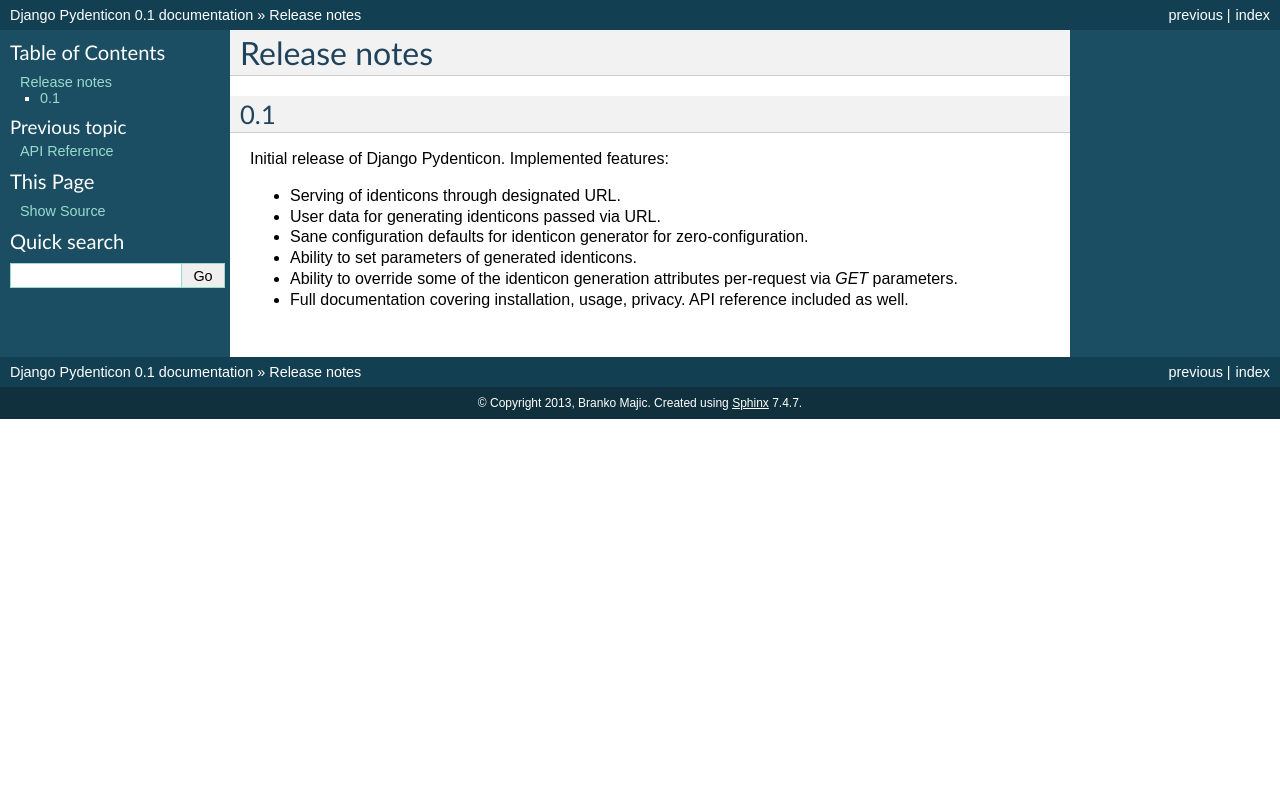
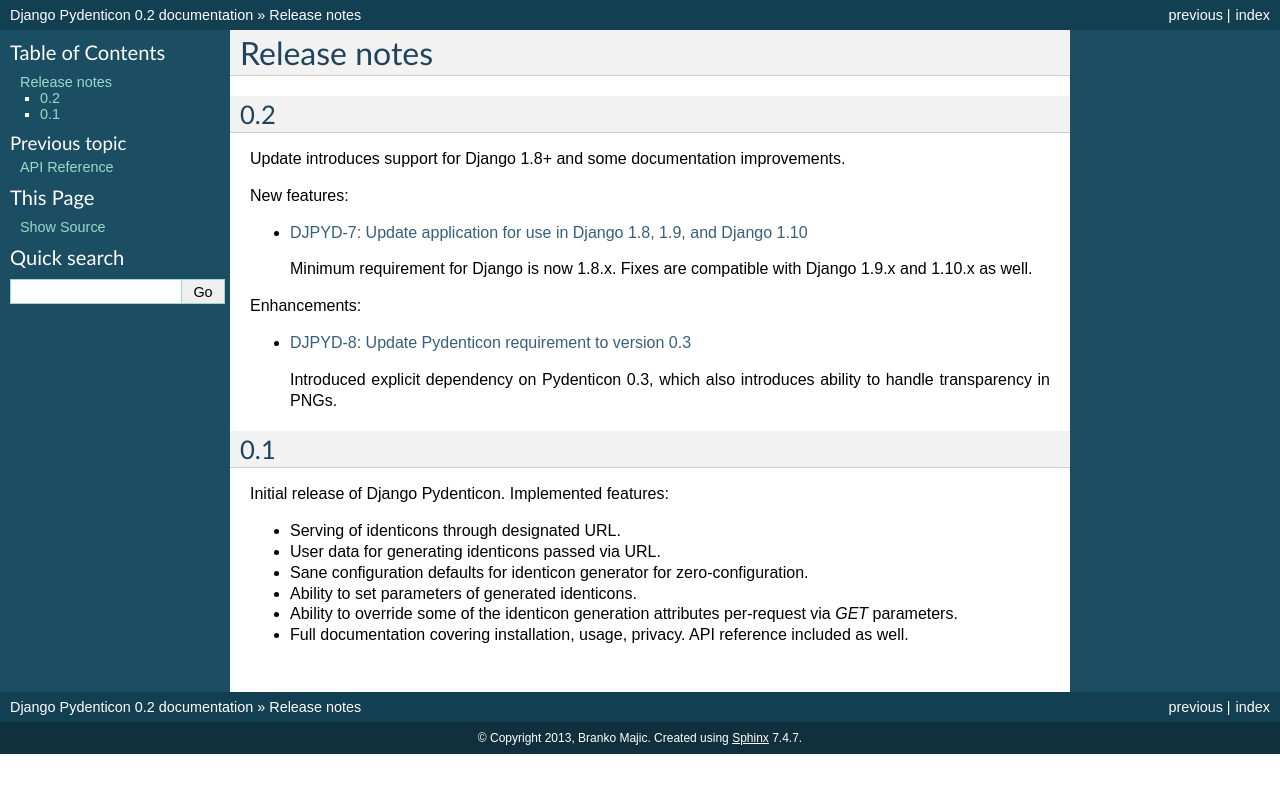
Before and after one commit to azaghal/django-pydenticon, a Sphinx documentation site: the page built from docs/releasenotes.rst, in a window 1280 px wide. Shown: the top 793 px of the page. Built offline with Sphinx 7.4.7, drawn with Linux system fonts in a browser that asks for light colours.

Commit message:
Noticket: Preparing for 0.2 release.

```diff
--- a/docs/conf.py
+++ b/docs/conf.py
@@ -54,9 +54,9 @@
 # built documents.
 #
 # The short X.Y version.
-version = '0.1'
+version = '0.2'
 # The full version, including alpha/beta/rc tags.
-release = '0.1'
+release = '0.2'
 
 # The language for content autogenerated by Sphinx. Refer to documentation
 # for a list of supported languages.
--- a/docs/releasenotes.rst
+++ b/docs/releasenotes.rst
@@ -1,5 +1,26 @@
 Release notes
 =============
+
+0.2
+---
+
+Update introduces support for Django 1.8+ and some documentation improvements.
+
+New features:
+
+* `DJPYD-7: Update application for use in Django 1.8, 1.9, and Django 1.10
+  <https://projects.majic.rs/django-pydenticon/issues/DJPYD-7>`_
+
+  Minimum requirement for Django is now 1.8.x. Fixes are compatible with Django
+  1.9.x and 1.10.x as well.
+
+Enhancements:
+
+* `DJPYD-8: Update Pydenticon requirement to version 0.3
+  <https://projects.majic.rs/django-pydenticon/issues/DJPYD-8>`_
+
+  Introduced explicit dependency on Pydenticon 0.3, which also introduces
+  ability to handle transparency in PNGs.
 
 0.1
 ---
--- a/setup.py
+++ b/setup.py
@@ -10,7 +10,7 @@
 
 setup(
     name='django-pydenticon',
-    version='0.1',
+    version='0.2',
     packages=find_packages(exclude=["testproject", "testproject.*"]),
     include_package_data=True,
     license='BSD',
```
